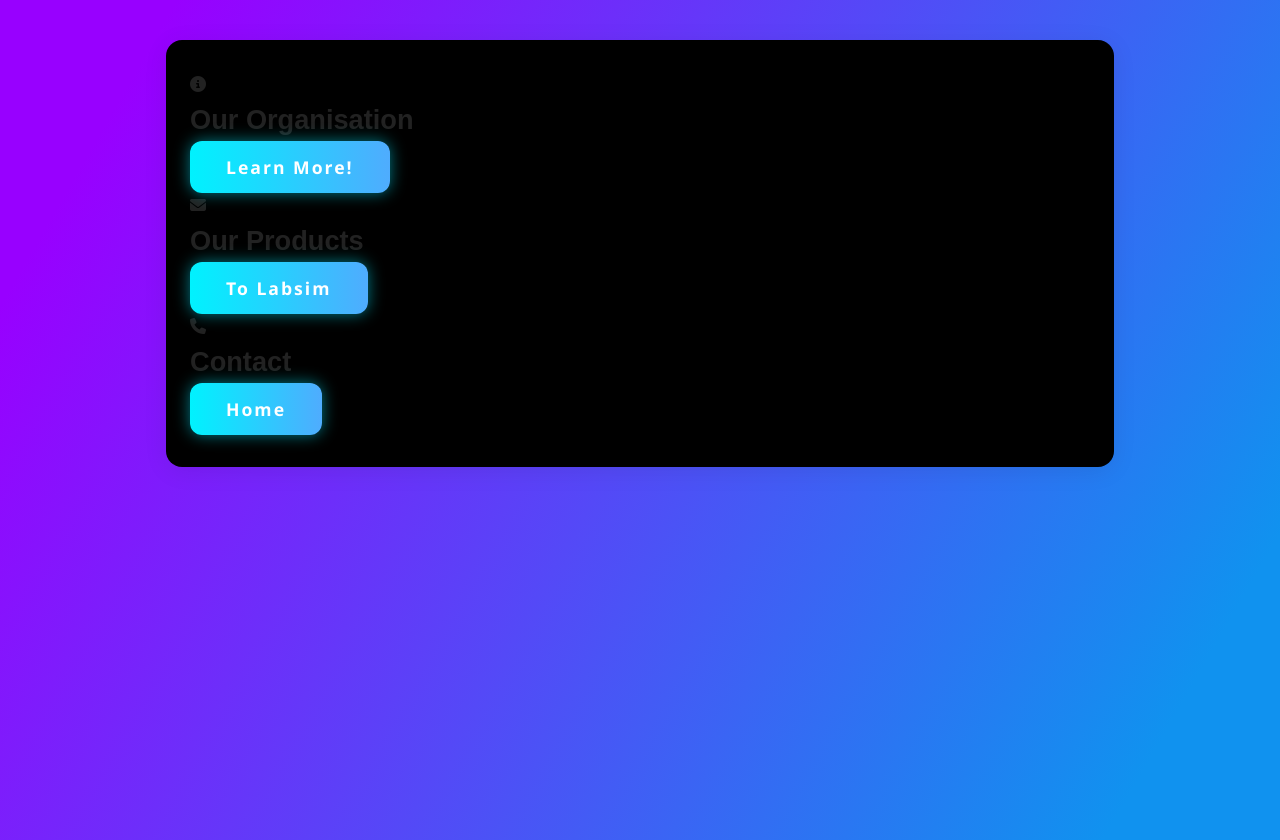
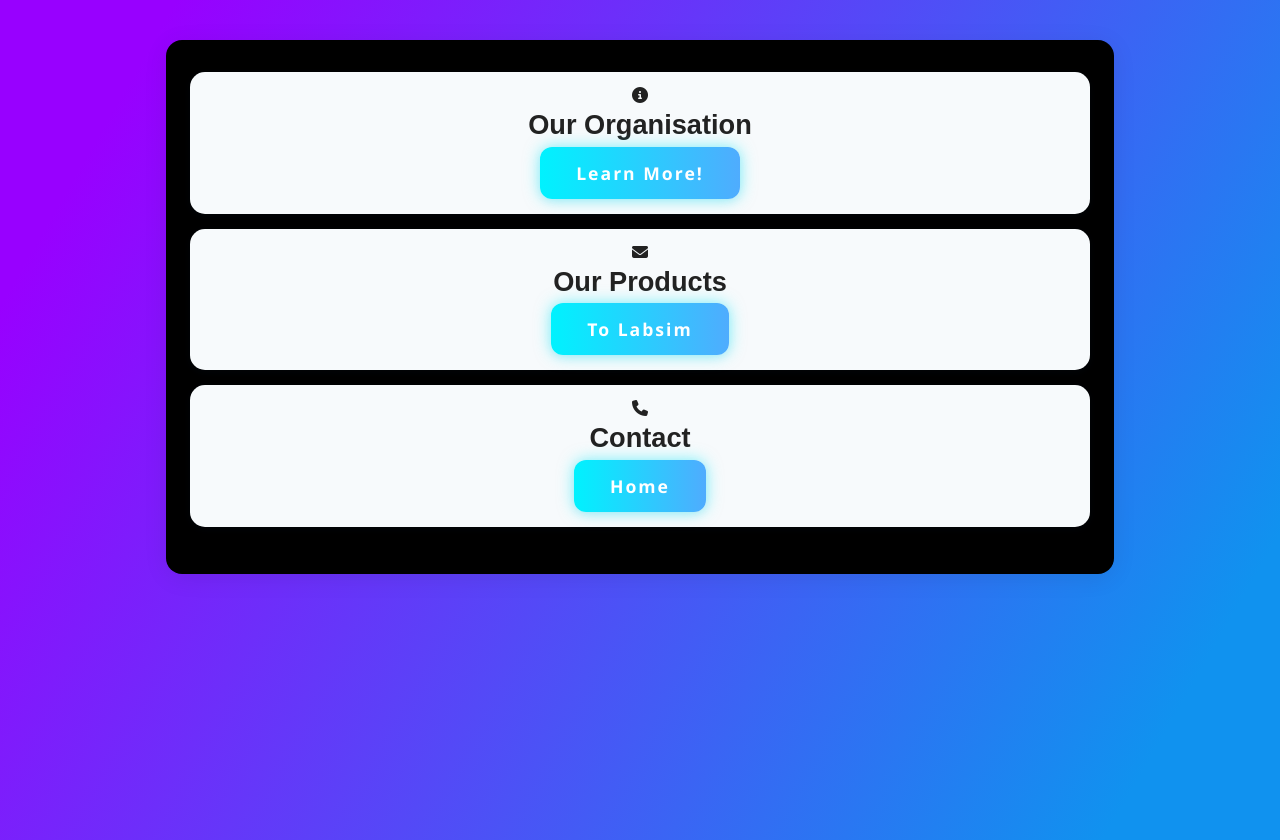
Before and after one commit to MozzaBotAlt/MozzaBot-Website, a plain HTML site: page mozzabot.vercel.app/index.html in a window 1280 px wide. Drawn offline with Linux system fonts and the light colour scheme.

Commit message:
Update index.html

```diff
--- a/mozzabot.vercel.app/index.html
+++ b/mozzabot.vercel.app/index.html
@@ -10,17 +10,17 @@
 </head>
 <body>
     <div class="container">
-        <div class="box">
+        <div class="card">
             <i class="fa-solid fa-info-circle"></i>
             <h2>Our Organisation</h2>
             <button class="btn" onclick="window.location.href='./org/index.html'">Learn More!</button>
         </div>
-        <div class="box">
+        <div class="card">
             <i class="fa-solid fa-envelope"></i>
             <h2>Our Products</h2>
             <button class="btn" onclick="window.location.href='./products/index.html'">To Labsim</button>
         </div>
-        <div class="box">
+        <div class="card">
 	    <i class="fa-solid fa-phone"></i>
             <h2>Contact</h2>
             <button class="btn" onclick="window.location.href='./contact/index.html'">Home</button>
```
